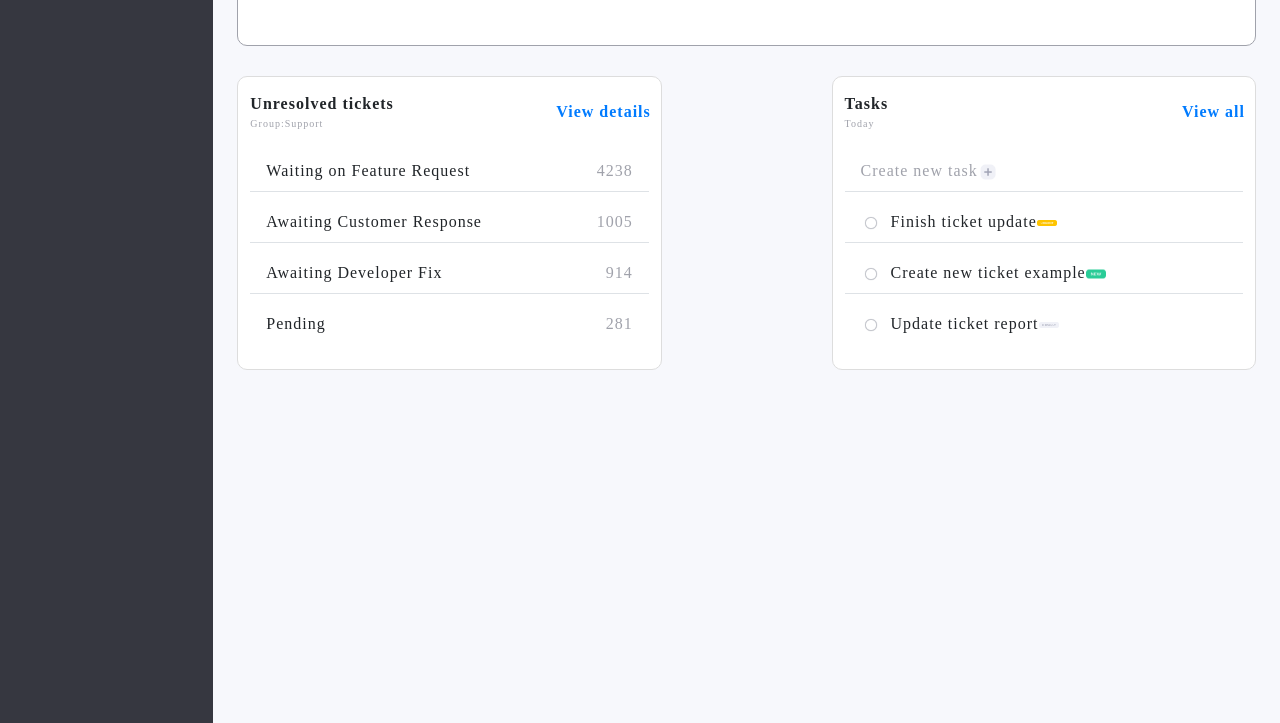
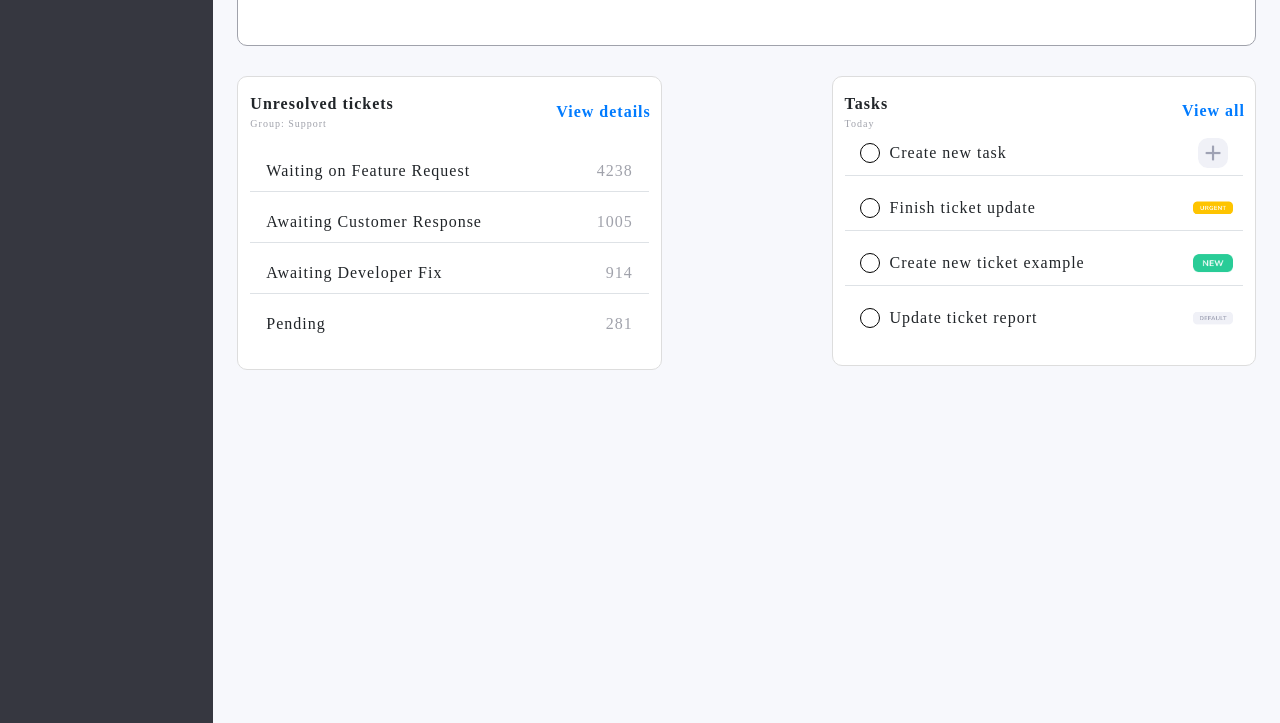
Before and after one commit to JaneCCY/INM320SAA_Fronted-framework_JaneChen, a website: page index.html in a window 1280 px wide. Shown: the part 877-1600 px from the top of the page. Drawn offline with nearby package versions, Linux system fonts and the light colour scheme.

Commit message:
Headless CMS updated

```diff
--- a/assets/css/style.css
+++ b/assets/css/style.css
@@ -103,6 +103,7 @@
     transition: transform 0.3s, border-color 0.3s, border-width 0.3s;
     border-style: solid;
 }
+
 /* four boxes end */
 
 /* sidebar start */
@@ -293,6 +294,28 @@
     padding: 0;
     margin: 0;
 }
+.TaskBoxContent .list-group-item,
+.TicketBoxContent .list-group-item {
+    transition: background-color 0.3s, transform 0.3s;
+}
+
+
+.TaskBoxContent .list-group-item:hover {
+    background-color: #f0f0f0;
+    transform: scale(1.02);
+}
+
+
+.TicketBoxContent .list-group-item:hover {
+    background-color: #e0e0e0;
+    transform: scale(1.02);
+}
+
+
+.TaskBoxContent .list-group-item:hover,
+.TicketBoxContent .list-group-item:hover {
+    box-shadow: 0 4px 8px rgba(0, 0, 0, 0.2);
+}
 
 
 /* Unresolved tickets end */
@@ -303,9 +326,13 @@
     display: inline-block;
     font-weight: 600;
 }
+
 .TaskBoxContent li {
     position: relative;
     margin-bottom: 10px;
+    display: flex;
+    align-items: center;
+    padding-right: 40px; /* Add padding to ensure space for the icon */
 }
 
 .TaskBox {
@@ -325,20 +352,24 @@
     font-weight: 400;
     display: block;
 }
-.checkIcon{
-    width: 20px;
-    margin-right: 10px;
+
+.checkIcon {
+    width: 40px;
+    position: absolute;
+    right: 10px;
+    top: 50%;
+    transform: translateY(-50%);
 }
 
-.createTask{
+.createTask {
     color: #a0a2ab !important;
     font-weight: 400;
 }
+
 .today {
     color: #a0a2ab;
     font-size: 10px;
     font-weight: 300;
-    padding-bottom:20px;
 }
 
 .view-all {
@@ -349,9 +380,52 @@
     color: #007bff;
     font-weight: 600;
 }
-.view-all:hover{
+
+.view-all:hover {
     transform: scale(1.05);
     transition: transform 0.3s, border-color 0.3s, border-width 0.3s;
+}
+
+.TaskBoxContent .list-group-item {
+    display: flex;
+    align-items: center;
+    padding: 10px 15px;
+    position: relative;
+}
+
+label {
+    margin-right: 10px;
+    cursor: pointer;
+}
+
+input[type="checkbox"] {
+    width: 20px;
+    height: 20px;
+    margin-right: 10px;
+    border-radius: 50%;
+    border: 1px solid #000;
+    appearance: none;
+    -webkit-appearance: none;
+    outline: none;
+    cursor: pointer;
+    position: relative;
+}
+
+input[type="checkbox"]:checked {
+    background-color: #000;
+}
+
+input[type="checkbox"]:checked::before {
+    content: '';
+    display: block;
+    width: 10px;
+    height: 10px;
+    background-color: #fff; /* Checkmark color */
+    border-radius: 50%;
+    position: absolute;
+    top: 50%;
+    left: 50%;
+    transform: translate(-50%, -50%);
 }
 
 /* task end */
--- /dev/null
+++ b/assets/data/content.json
@@ -0,0 +1,24 @@
+{
+    "ticketBox": {
+        "title": "Unresolved tickets",
+        "viewDetailsText": "View details",
+        "groupSupportText": "Group: Support",
+        "tickets": [
+            { "text": "Waiting on Feature Request", "number": 4238 },
+            { "text": "Awaiting Customer Response", "number": 1005 },
+            { "text": "Awaiting Developer Fix", "number": 914 },
+            { "text": "Pending", "number": 281 }
+        ]
+    },
+    "taskBox": {
+        "title": "Tasks",
+        "viewAllText": "View all",
+        "todayText": "Today",
+        "tasks": [
+            { "text": "Create new task", "icon": "add.png" },
+            { "text": "Finish ticket update", "icon": "urgent.png" },
+            { "text": "Create new ticket example", "icon": "new.png" },
+            { "text": "Update ticket report", "icon": "default.png" }
+        ]
+    }
+}
--- /dev/null
+++ b/assets/js/main.js
@@ -0,0 +1,102 @@
+document.addEventListener('DOMContentLoaded', function () {
+    // Create and send an XHR request to get the JSON data
+    const xhr = new XMLHttpRequest();
+    xhr.open('GET', '/assets/data/content.json');
+    xhr.send();
+
+    // When the request finishes
+    xhr.onload = function () {
+        if (xhr.status === 200) { // Check if the status code is 200 (OK)
+            try {
+                console.log("JSON data retrieved:", xhr.responseText); // Log raw data
+                const data = JSON.parse(xhr.responseText); // Parse JSON data
+                console.log("Parsed JSON data:", data); // Log parsed data
+
+                // Populate the Ticket Box
+                document.querySelector('.ticket-text').textContent = data.ticketBox.title;
+                document.querySelector('.view-details').textContent = data.ticketBox.viewDetailsText;
+                document.querySelector('.groupSupport').textContent = data.ticketBox.groupSupportText;
+
+                // Clear and fill Ticket Box content
+                const ticketBoxContent = document.querySelector('.TicketBoxContent');
+                ticketBoxContent.innerHTML = '';
+                data.ticketBox.tickets.forEach(ticket => {
+                    const listItem = document.createElement('li');
+                    listItem.className = 'list-group-item';
+                    listItem.innerHTML = `${ticket.text}<span class="item-number">${ticket.number}</span>`;
+                    ticketBoxContent.appendChild(listItem);
+                });
+
+                // Show an alert with ticket text when clicked
+                ticketBoxContent.addEventListener('click', function (event) {
+                    const listItem = event.target.closest('.list-group-item');
+                    if (listItem) {
+                        const itemText = listItem.textContent.trim(); // Get the full text of the list item
+                        alert(itemText);
+                    }
+                });
+
+                // Populate Task Box
+                document.querySelector('.task-text').textContent = data.taskBox.title;
+                document.querySelector('.view-all').textContent = data.taskBox.viewAllText;
+                document.querySelector('.today').textContent = data.taskBox.todayText;
+
+                // Clear and fill Task Box content with checkboxes
+                const taskBoxContent = document.querySelector('.TaskBoxContent');
+                taskBoxContent.innerHTML = ''; // Clear existing content
+                data.taskBox.tasks.forEach((task, index) => {
+                    const listItem = document.createElement('li');
+                    listItem.className = 'list-group-item';
+                    listItem.innerHTML = `
+                        <input type="checkbox" id="task${index + 1}" name="task${index + 1}" value="${task.text}">
+                        <label for="task${index + 1}">${task.text}</label>
+                        <img src="assets/images/${task.icon}" alt="${task.text} Icon" class="checkIcon">
+                    `;
+                    taskBoxContent.appendChild(listItem);
+                });
+
+                // Populate and handle click events for status boxes
+                const statusData = {
+                    unresolved: 60,
+                    overdue: 16,
+                    open: 43,
+                    onhold: 64
+                };
+
+                // Populate status boxes
+                document.querySelectorAll('.titelText').forEach(element => {
+                    const id = element.id;
+                    if (statusData[id] !== undefined) {
+                        element.querySelector('div').textContent = statusData[id];
+                    }
+                    // Add click event listener to show alert
+                    element.addEventListener('click', function () {
+                        const number = this.querySelector('div').textContent;
+                        alert(`${number}!`);
+                    });
+                });
+
+                // Handle notification click sound
+                const notificationIcon = document.getElementById('notificationIcon');
+                if (notificationIcon) {
+                    const notificationSound = new Audio('assets/sounds/notification-sound.wav');
+                    notificationIcon.addEventListener('click', function () {
+                        notificationSound.play(); // Play sound on click
+                    });
+                } else {
+                    console.warn('Notification icon not found');
+                }
+
+            } catch (error) {
+                console.warn(`Error parsing JSON: ${error}`);
+            }
+        } else {
+            console.warn(`Request failed. Status: ${xhr.status}`);
+        }
+    };
+
+    // Log a warning if the request fails
+    xhr.onerror = function () {
+        console.warn('Request failed');
+    };
+});
--- a/index.html
+++ b/index.html
@@ -7,6 +7,7 @@
     <link rel="stylesheet" href="/assets/css/style.css">
     <link href="https://cdn.jsdelivr.net/npm/bootstrap@5.3.3/dist/css/bootstrap.min.css" rel="stylesheet"
         integrity="sha384-QWTKZyjpPEjISv5WaRU9OFeRpok6YctnYmDr5pNlyT2bRjXh0JMhjY6hW+ALEwIH" crossorigin="anonymous">
+    <link rel="icon" href="/assets/images/your-favicon.png" type="image/png"> <!-- Add this line -->
     <title>Document</title>
 </head>
 <body>
@@ -53,7 +54,7 @@
                     <div class="row topOverview">
                         <div class="col-8">Overview</div>
                         <div class="col-4">
-                            <img src="assets/images/notification.png" alt="notification" class="iconTop notification">
+                            <img src="assets/images/notification.png" alt="notification" class="iconTop notification" id="notificationIcon">
                             <img src="assets/images/search.png" alt="search" class="iconTop search">
                             <img src="assets/images/line.png" alt="line" class="iconTop">
                             Jones Ferdinand
@@ -151,12 +152,29 @@
                                 <div class="view-all">View all</div>
                                 <div class="today">Today</div>
                                 <ul class="list-group list-group-flush TaskBoxContent">
-                                    <li class="list-group-item createTask">Create new task<img src="assets/images/add.png" alt="add Icon" class="checkIcon"></li>
-                                    <li class="list-group-item"><img src="assets/images/circle.png" alt="circle Icon" class="checkIcon">Finish ticket update<img src="assets/images/urgent.png" alt="urgent Icon" class="checkIcon"></li>
-                                    <li class="list-group-item"><img src="assets/images/circle.png" alt="circle Icon" class="checkIcon">Create new ticket example<img src="assets/images/new.png" alt="new Icon" class="checkIcon"></li>
-                                    <li class="list-group-item"><img src="assets/images/circle.png" alt="circle Icon" class="checkIcon">Update ticket report<img src="assets/images/default.png" alt="default Icon" class="checkIcon"></li>
+                                    <li class="list-group-item createTask">
+                                        <input type="checkbox" id="task1" name="task1" value="Create new task">
+                                        <label for="task1">Create new task</label>
+                                        <img src="assets/images/add.png" alt="add Icon" class="checkIcon">
+                                    </li>
+                                    <li class="list-group-item">
+                                        <input type="checkbox" id="task2" name="task2" value="Finish ticket update">
+                                        <label for="task2">Finish ticket update</label>
+                                        <img src="assets/images/urgent.png" alt="urgent Icon" class="checkIcon">
+                                    </li>
+                                    <li class="list-group-item">
+                                        <input type="checkbox" id="task3" name="task3" value="Create new ticket example">
+                                        <label for="task3">Create new ticket example</label>
+                                        <img src="assets/images/new.png" alt="new Icon" class="checkIcon">
+                                    </li>
+                                    <li class="list-group-item">
+                                        <input type="checkbox" id="task4" name="task4" value="Update ticket report">
+                                        <label for="task4">Update ticket report</label>
+                                        <img src="assets/images/default.png" alt="default Icon" class="checkIcon">
+                                    </li>
                                 </ul>
                             </div>
+
                             <!-- task box end -->
                         </div>
                     </div>
@@ -170,6 +188,7 @@
                     <script src="https://code.jquery.com/jquery-3.5.1.slim.min.js"></script>
                     <script src="https://cdn.jsdelivr.net/npm/@popperjs/core@2.5.4/dist/umd/popper.min.js"></script>
                     <script src="https://stackpath.bootstrapcdn.com/bootstrap/4.5.2/js/bootstrap.min.js"></script>
+                    <script src="/assets/js/main.js"></script>
 </body>
 
 </html>
```
Also changed, not shown: 3 other files.
